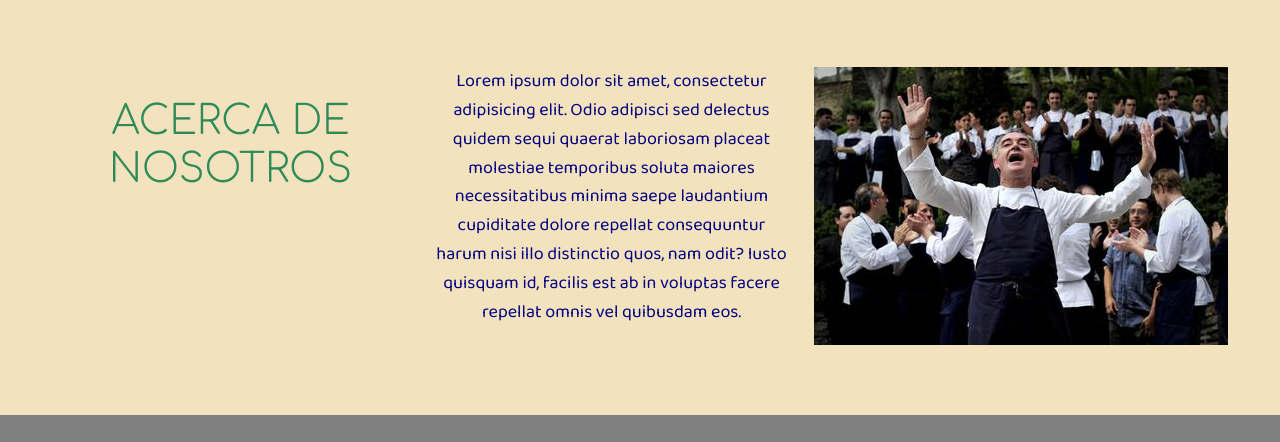
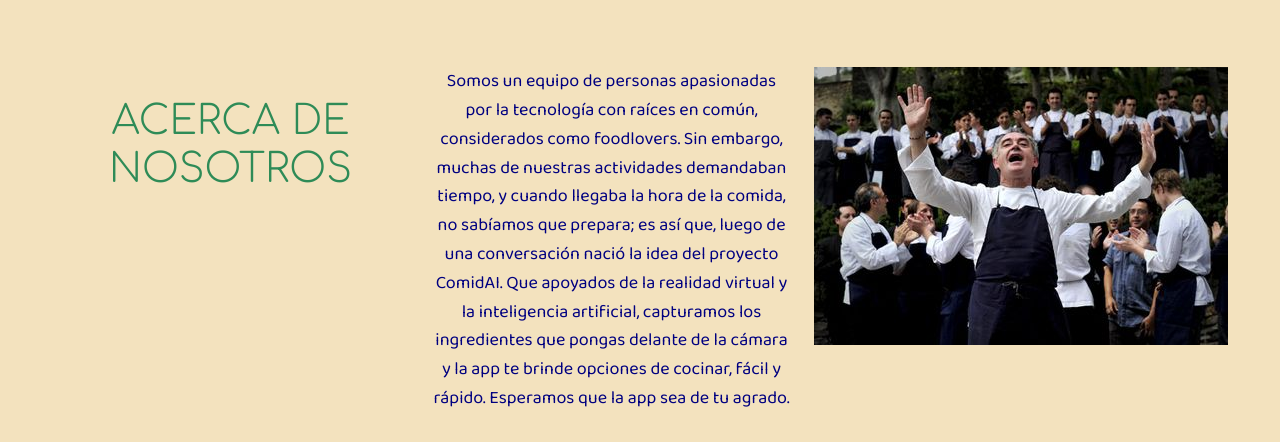
Before and after one commit to juliocarin/comidAI, a plain HTML site: page acerca.html in a window 1280 px wide. Shown: the part 145-587 px from the top of the page. Drawn offline with nearby package versions, Linux system fonts and the light colour scheme.

Commit message:
update about us
se cambia texto lorem por texto real acerca del proyecto: "Somos un equipo de personas apasionadas por la tecnología con raíces en común, considerados como foodlovers. Sin embargo, muchas de nuestras actividades demandaban tiempo, y cuando llegaba la hora de la comida, no sabíamos que prepara; es así que, luego de una conversación nació la idea del proyecto ComidAI. Que apoyados de la realidad virtual y la inteligencia artificial, capturamos los ingredientes que pongas delante de la cámara y la app te brinde opciones de cocinar, fácil y rápido. Esperamos que la app sea de tu agrado."

```diff
--- a/acerca.html
+++ b/acerca.html
@@ -50,7 +50,7 @@
 <!--texto acerca-->
     <div class="container acerca__texto">
         <p>
-            Lorem ipsum dolor sit amet, consectetur adipisicing elit. Odio adipisci sed delectus quidem sequi quaerat laboriosam placeat molestiae temporibus soluta maiores necessitatibus minima saepe laudantium cupiditate dolore repellat consequuntur harum nisi illo distinctio quos, nam odit? Iusto quisquam id, facilis est ab in voluptas facere repellat omnis vel quibusdam eos.
+            Somos un equipo de personas apasionadas por la tecnología con raíces en común, considerados como foodlovers. Sin embargo, muchas de nuestras actividades demandaban tiempo, y cuando llegaba la hora de la comida, no sabíamos que prepara; es así que, luego de una conversación nació la idea del proyecto ComidAI. Que apoyados de la realidad virtual y la inteligencia artificial, capturamos los ingredientes que pongas delante de la cámara y la app te brinde opciones de cocinar, fácil y rápido. Esperamos que la app sea de tu agrado.
         </p>
     </div>
 <!--foto acerca-->
```
